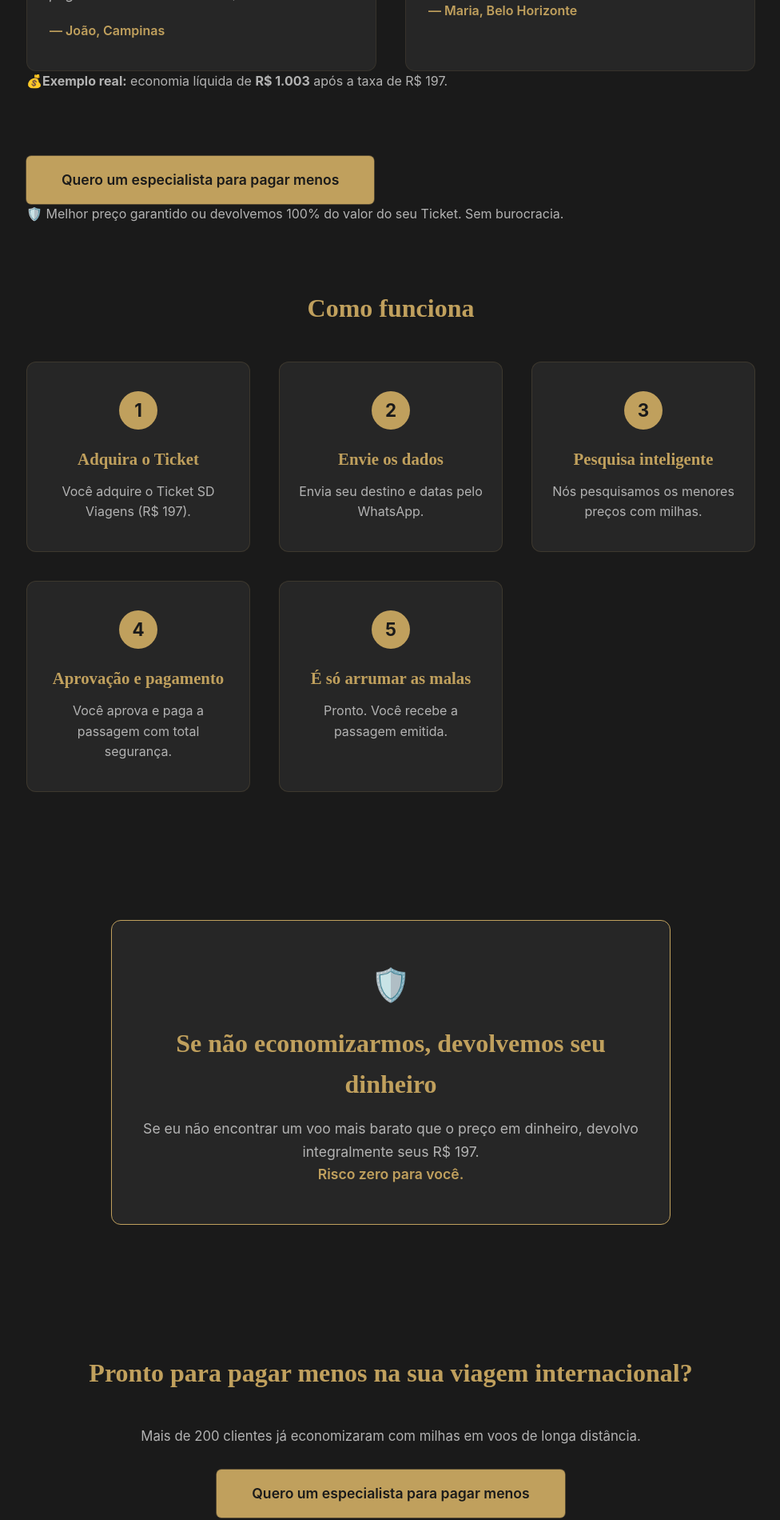
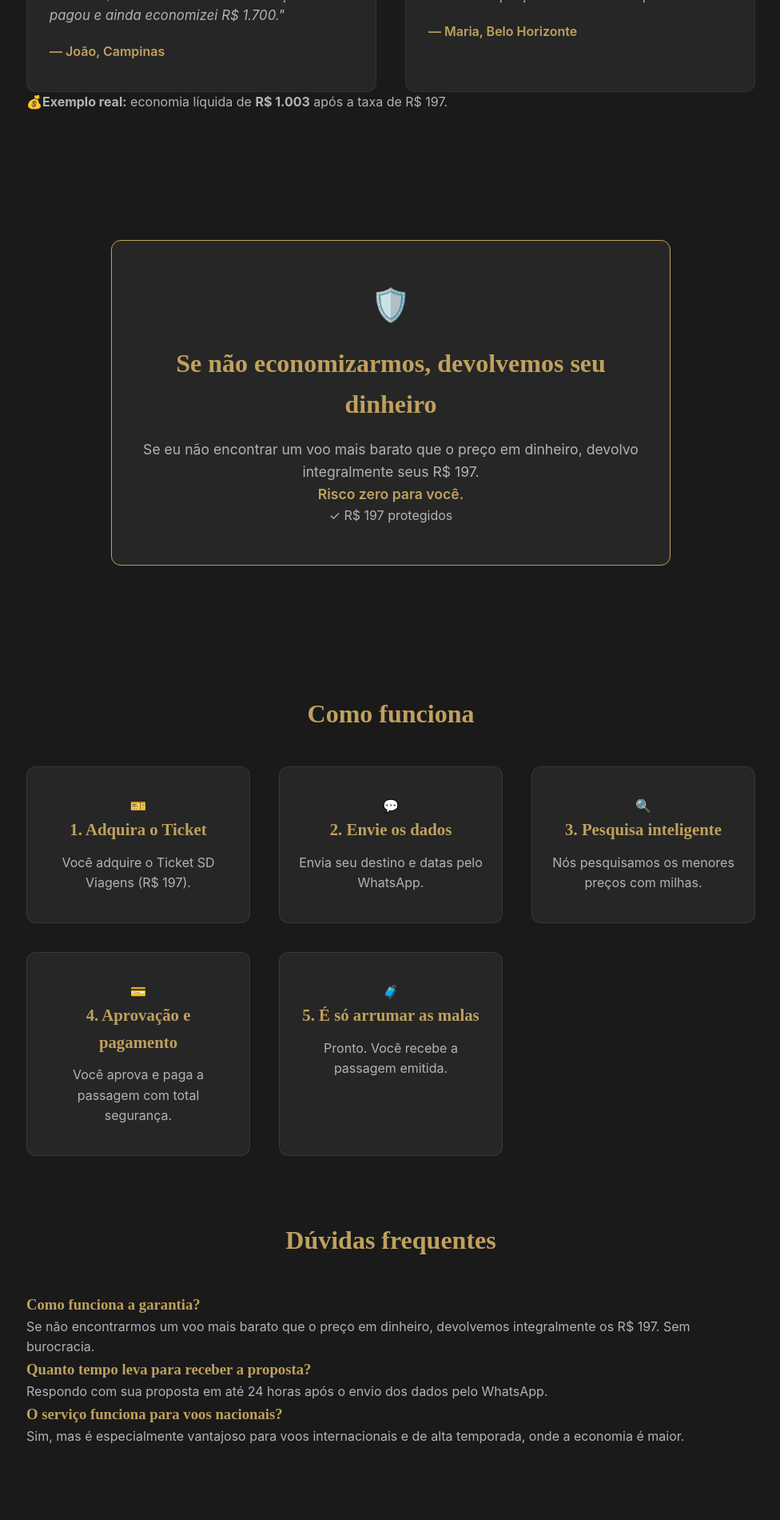
Before and after one commit to Afilliate/lp-milhas, a React (Vite) app: page / in a window 1280 px wide. Shown: the part 880-2780 px from the top of the page at 80% size, without its empty margins (151-1127 px from the left). Built offline with nearby package versions, Linux system fonts and the light colour scheme.

Commit message:
Update Home component layout and content

```diff
--- a/src/Home.jsx
+++ b/src/Home.jsx
@@ -4,10 +4,10 @@ import './App.css';
 /**
  * ============================================================
  * SD VIAGENS – CONCIERGE DE VOOS INTERNACIONAIS
- * (Variação 2: Terceirização Inteligente)
+ * (Layout Premium – Seções Destacadas)
  * ============================================================
  *
- * PLACEHOLDERS PARA SUBSTITUIR (procure por "TODO"):
+ * PLACEHOLDERS (procure por "TODO"):
  * 1. Link real da Kiwify (R$197)
  * 2. Depoimentos reais
  * 3. Pixel ID da Meta (no index.html)
@@ -50,7 +50,7 @@ function Home() {
 
   return (
     <div className="app">
-      {/* HEADER */}
+      {/* HEADER PREMIUM */}
       <header className="header">
         <div className="container header-content">
           <img
@@ -62,7 +62,7 @@ function Home() {
         </div>
       </header>
 
-      {/* HERO COM BACKGROUND IMAGE */}
+      {/* HERO COM BACKGROUND IMAGE – FOCO TOTAL */}
       <section
         className="hero"
         style={{
@@ -85,12 +85,13 @@ function Home() {
         </div>
       </section>
 
-      {/* DEPOIMENTOS (ANTES DO COMO FUNCIONA) */}
+      {/* PROVA SOCIAL EM DESTAQUE */}
       <section className="testimonials">
         <div className="container">
-          <h2>Quem já confiou na gente</h2>
+          <h2>Resultados reais de quem já confiou na gente</h2>
           <div className="testimonials-grid">
             <div className="testimonial-card">
+              <div className="testimonial-stars">★★★★★</div>
               <p className="testimonial-text">
                 {/* TODO: Substituir pelo depoimento real */}
                 "Paguei R$ 2.400 num voo para Orlando que estava R$ 4.100 em dinheiro. O serviço se pagou e ainda economizei R$ 1.700."
@@ -98,6 +99,7 @@ function Home() {
               <p className="testimonial-author">— João, Campinas</p>
             </div>
             <div className="testimonial-card">
+              <div className="testimonial-stars">★★★★★</div>
               <p className="testimonial-text">
                 {/* TODO: Substituir pelo depoimento real */}
                 "Minha família foi para Lisboa por menos da metade do preço. Atendimento impecável."
@@ -105,8 +107,6 @@ function Home() {
               <p className="testimonial-author">— Maria, Belo Horizonte</p>
             </div>
           </div>
-
-          {/* Exemplo real de economia */}
           <div className="economy-example">
             <span>💰</span>
             <span>
@@ -116,57 +116,7 @@ function Home() {
         </div>
       </section>
 
-      {/* CTA INTERMEDIÁRIO */}
-      <section className="cta-mid">
-        <div className="container">
-          <a
-            href="#checkout-kiwify-197"
-            className="btn btn-primary pulse"
-            onClick={(e) => handleCTAClick(e, '#checkout-kiwify-197')}
-          >
-            Quero um especialista para pagar menos
-          </a>
-          <p className="guarantee-reminder">
-            <span>🛡️</span> Melhor preço garantido ou devolvemos 100% do valor do seu Ticket. Sem burocracia.
-          </p>
-        </div>
-      </section>
-
-      {/* COMO FUNCIONA */}
-      <section className="how-it-works">
-        <div className="container">
-          <h2>Como funciona</h2>
-          <div className="steps-grid">
-            <div className="step-card">
-              <div className="step-number">1</div>
-              <h3>Adquira o Ticket</h3>
-              <p>Você adquire o Ticket SD Viagens (R$ 197).</p>
-            </div>
-            <div className="step-card">
-              <div className="step-number">2</div>
-              <h3>Envie os dados</h3>
-              <p>Envia seu destino e datas pelo WhatsApp.</p>
-            </div>
-            <div className="step-card">
-              <div className="step-number">3</div>
-              <h3>Pesquisa inteligente</h3>
-              <p>Nós pesquisamos os menores preços com milhas.</p>
-            </div>
-            <div className="step-card">
-              <div className="step-number">4</div>
-              <h3>Aprovação e pagamento</h3>
-              <p>Você aprova e paga a passagem com total segurança.</p>
-            </div>
-            <div className="step-card">
-              <div className="step-number">5</div>
-              <h3>É só arrumar as malas</h3>
-              <p>Pronto. Você recebe a passagem emitida.</p>
-            </div>
-          </div>
-        </div>
-      </section>
-
-      {/* GARANTIA */}
+      {/* GARANTIA COMO BLOCO VISUAL DE ALTA CONFIANÇA */}
       <section className="guarantee">
         <div className="container">
           <div className="guarantee-box">
@@ -177,11 +127,69 @@ function Home() {
               <br />
               <strong>Risco zero para você.</strong>
             </p>
+            <div className="guarantee-seal">
+              <span>✓</span> R$ 197 protegidos
+            </div>
           </div>
         </div>
       </section>
 
-      {/* CTA FINAL */}
+      {/* PASSO A PASSO HORIZONTAL COM ÍCONES */}
+      <section className="how-it-works">
+        <div className="container">
+          <h2>Como funciona</h2>
+          <div className="steps-grid">
+            <div className="step-card">
+              <div className="step-icon">🎫</div>
+              <h3>1. Adquira o Ticket</h3>
+              <p>Você adquire o Ticket SD Viagens (R$ 197).</p>
+            </div>
+            <div className="step-card">
+              <div className="step-icon">💬</div>
+              <h3>2. Envie os dados</h3>
+              <p>Envia seu destino e datas pelo WhatsApp.</p>
+            </div>
+            <div className="step-card">
+              <div className="step-icon">🔍</div>
+              <h3>3. Pesquisa inteligente</h3>
+              <p>Nós pesquisamos os menores preços com milhas.</p>
+            </div>
+            <div className="step-card">
+              <div className="step-icon">💳</div>
+              <h3>4. Aprovação e pagamento</h3>
+              <p>Você aprova e paga a passagem com total segurança.</p>
+            </div>
+            <div className="step-card">
+              <div className="step-icon">🧳</div>
+              <h3>5. É só arrumar as malas</h3>
+              <p>Pronto. Você recebe a passagem emitida.</p>
+            </div>
+          </div>
+        </div>
+      </section>
+
+      {/* FAQ PARA OBJEÇÕES */}
+      <section className="faq">
+        <div className="container">
+          <h2>Dúvidas frequentes</h2>
+          <div className="faq-grid">
+            <div className="faq-item">
+              <h3>Como funciona a garantia?</h3>
+              <p>Se não encontrarmos um voo mais barato que o preço em dinheiro, devolvemos integralmente os R$ 197. Sem burocracia.</p>
+            </div>
+            <div className="faq-item">
+              <h3>Quanto tempo leva para receber a proposta?</h3>
+              <p>Respondo com sua proposta em até 24 horas após o envio dos dados pelo WhatsApp.</p>
+            </div>
+            <div className="faq-item">
+              <h3>O serviço funciona para voos nacionais?</h3>
+              <p>Sim, mas é especialmente vantajoso para voos internacionais e de alta temporada, onde a economia é maior.</p>
+            </div>
+          </div>
+        </div>
+      </section>
+
+      {/* CTA FINAL COM URGÊNCIA SUTIL */}
       <section className="cta-final">
         <div className="container">
           <h2>Pronto para pagar menos na sua viagem internacional?</h2>
@@ -195,6 +203,7 @@ function Home() {
           >
             Quero um especialista para pagar menos
           </a>
+          <p className="cta-urgency">Vagas limitadas este mês – garantia de resposta em até 24h</p>
         </div>
       </section>
 
```
